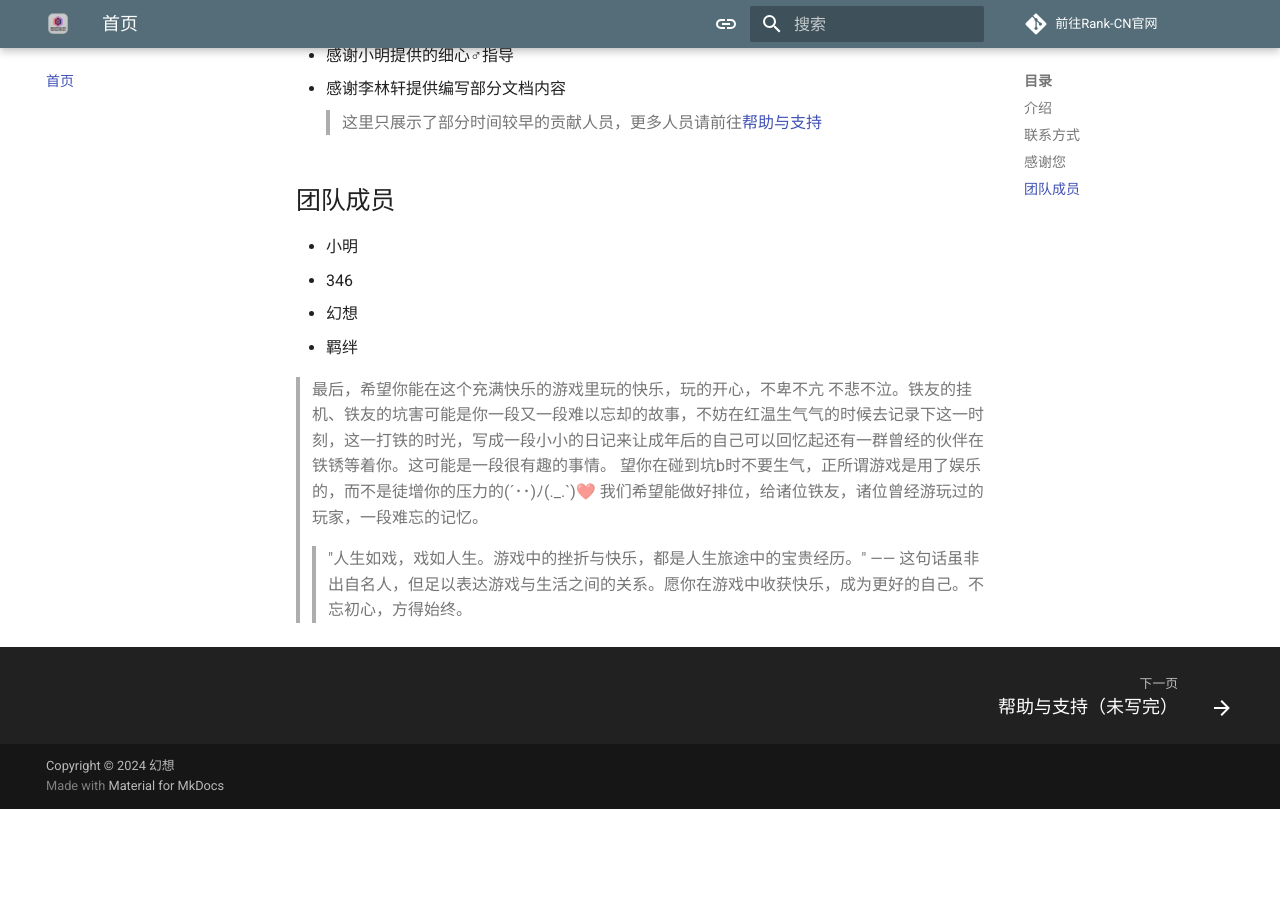
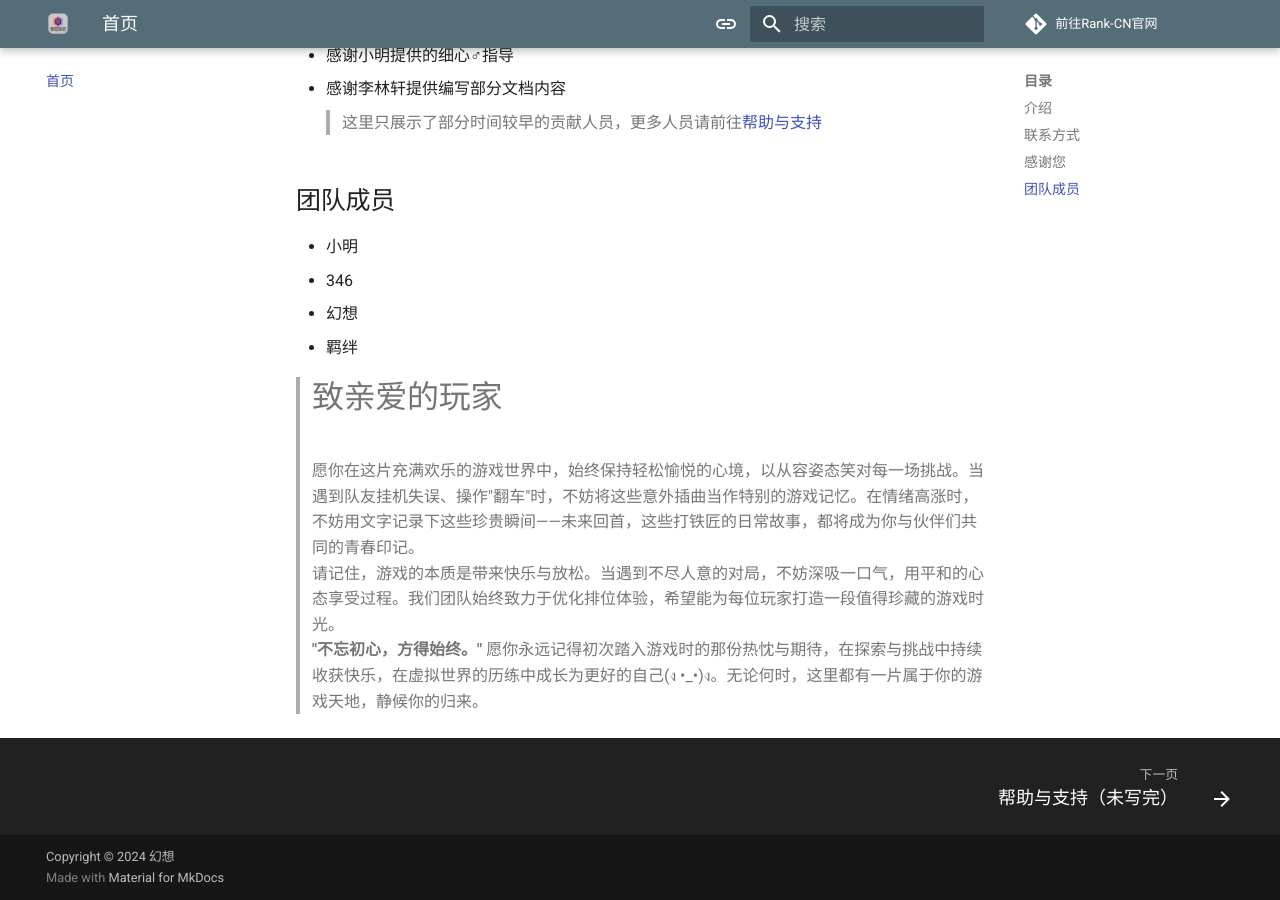
Before and after one commit to Mitpoppy/rw-rank-docs, an MkDocs documentation site: the page built from docs/index.md, in a window 1280 px wide and 900 px high, scrolled down 1412 px. Built offline with MkDocs 1.6.1 and Material for MkDocs 9.7.7, drawn with Linux system fonts in a browser that asks for light colours; before the commit the page ends 2221 px from its top, so only the background shows below that.

Commit message:
更新 index.md

```diff
--- a/docs/index.md
+++ b/docs/index.md
@@ -36,7 +36,7 @@ Q群：[370158232](http://qm.qq.com/cgi-bin/qm/qr?_wv=1027&k=SJL2UIorufO3dSU7urO
 - 幻想
 - 羁绊
 
-> 最后，希望你能在这个充满快乐的游戏里玩的快乐，玩的开心，不卑不亢 不悲不泣。铁友的挂机、铁友的坑害可能是你一段又一段难以忘却的故事，不妨在红温生气气的时候去记录下这一时刻，这一打铁的时光，写成一段小小的日记来让成年后的自己可以回忆起还有一群曾经的伙伴在铁锈等着你。这可能是一段很有趣的事情。
-望你在碰到坑b时不要生气，正所谓游戏是用了娱乐的，而不是徒增你的压力的(´･･)ﾉ(._.`)❤️
-我们希望能做好排位，给诸位铁友，诸位曾经游玩过的玩家，一段难忘的记忆。
->> "人生如戏，戏如人生。游戏中的挫折与快乐，都是人生旅途中的宝贵经历。" —— 这句话虽非出自名人，但足以表达游戏与生活之间的关系。愿你在游戏中收获快乐，成为更好的自己。不忘初心，方得始终。
+> # 致亲爱的玩家
+愿你在这片充满欢乐的游戏世界中，始终保持轻松愉悦的心境，以从容姿态笑对每一场挑战。当遇到队友挂机失误、操作"翻车"时，不妨将这些意外插曲当作特别的游戏记忆。在情绪高涨时，不妨用文字记录下这些珍贵瞬间——未来回首，这些打铁匠的日常故事，都将成为你与伙伴们共同的青春印记。
+请记住，游戏的本质是带来快乐与放松。当遇到不尽人意的对局，不妨深吸一口气，用平和的心态享受过程。我们团队始终致力于优化排位体验，希望能为每位玩家打造一段值得珍藏的游戏时光。
+**"不忘初心，方得始终。"** 愿你永远记得初次踏入游戏时的那份热忱与期待，在探索与挑战中持续收获快乐，在虚拟世界的历练中成长为更好的自己(ง •_•)ง。无论何时，这里都有一片属于你的游戏天地，静候你的归来。
```
